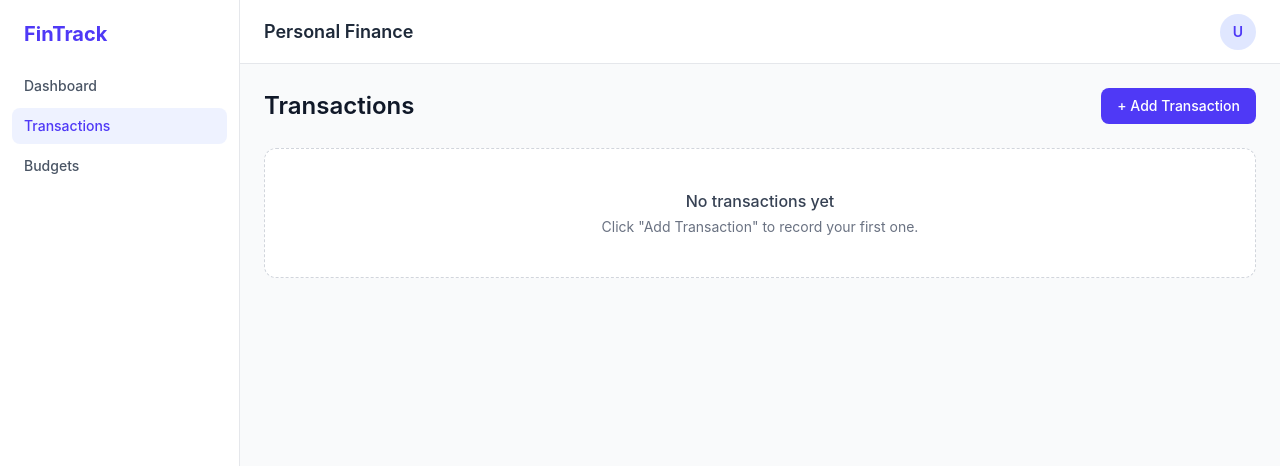
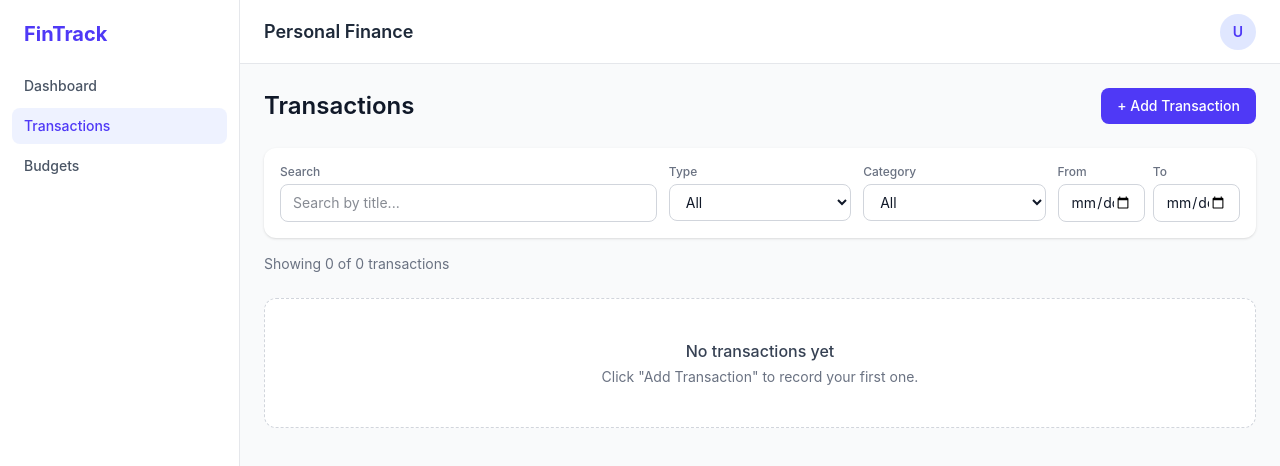
Before and after one commit to mahdirez/fintrack-dashboard, a React (Vite) app: page /transactions in a window 1280 px wide. Shown: the top 466 px of the page. Built offline with nearby package versions, Linux system fonts and the light colour scheme.

Commit message:
feat: wire filters and debounced search into Transactions page

```diff
--- a/src/pages/TransactionsPage.tsx
+++ b/src/pages/TransactionsPage.tsx
@@ -1,10 +1,17 @@
-import { useState } from "react";
 import ConfirmDialog from "../components/ConfirmDialog";
 import Modal from "../components/Modal";
 import TransactionForm from "../components/TransactionForm";
 import TransactionList from "../components/TransactionList";
 import { useFinanceStore } from "../store/useFinanceStore";
-import type { Transaction } from "../types";
+import { useMemo, useState } from "react";
+import TransactionFiltersBar from "../components/TransactionFiltersBar";
+import { useDebounce } from "../hooks/useDebounce";
+import {
+  defaultFilters,
+  filterTransactions,
+  hasActiveFilters,
+} from "../utils/filterTransactions";
+import type { Transaction, TransactionFilters } from "../types";
 
 export default function TransactionsPage() {
   const transactions = useFinanceStore(s => s.transactions);
@@ -14,7 +21,14 @@ export default function TransactionsPage() {
   const [isFormOpen, setIsFormOpen] = useState(false);
   const [editing, setEditing] = useState<Transaction | null>(null);
   const [deleting, setDeleting] = useState<Transaction | null>(null);
+  const [filters, setFilters] = useState<TransactionFilters>(defaultFilters);
+  const debouncedSearch = useDebounce(filters.search, 300);
 
+  const filtered = useMemo(
+    () =>
+      filterTransactions(transactions, { ...filters, search: debouncedSearch }),
+    [transactions, filters, debouncedSearch],
+  );
   const openAdd = () => {
     setEditing(null);
     setIsFormOpen(true);
@@ -47,11 +61,22 @@ export default function TransactionsPage() {
         </button>
       </div>
 
+      <TransactionFiltersBar
+        filters={filters}
+        categories={categories}
+        onChange={setFilters}
+      />
+
+      <p className="mt-4 text-sm text-gray-500">
+        Showing {filtered.length} of {transactions.length} transactions
+      </p>
+
       <TransactionList
-        transactions={transactions}
+        transactions={filtered}
         categories={categories}
         onEdit={openEdit}
         onDelete={setDeleting}
+        isFiltered={hasActiveFilters(filters)}
       />
 
       <Modal
```
